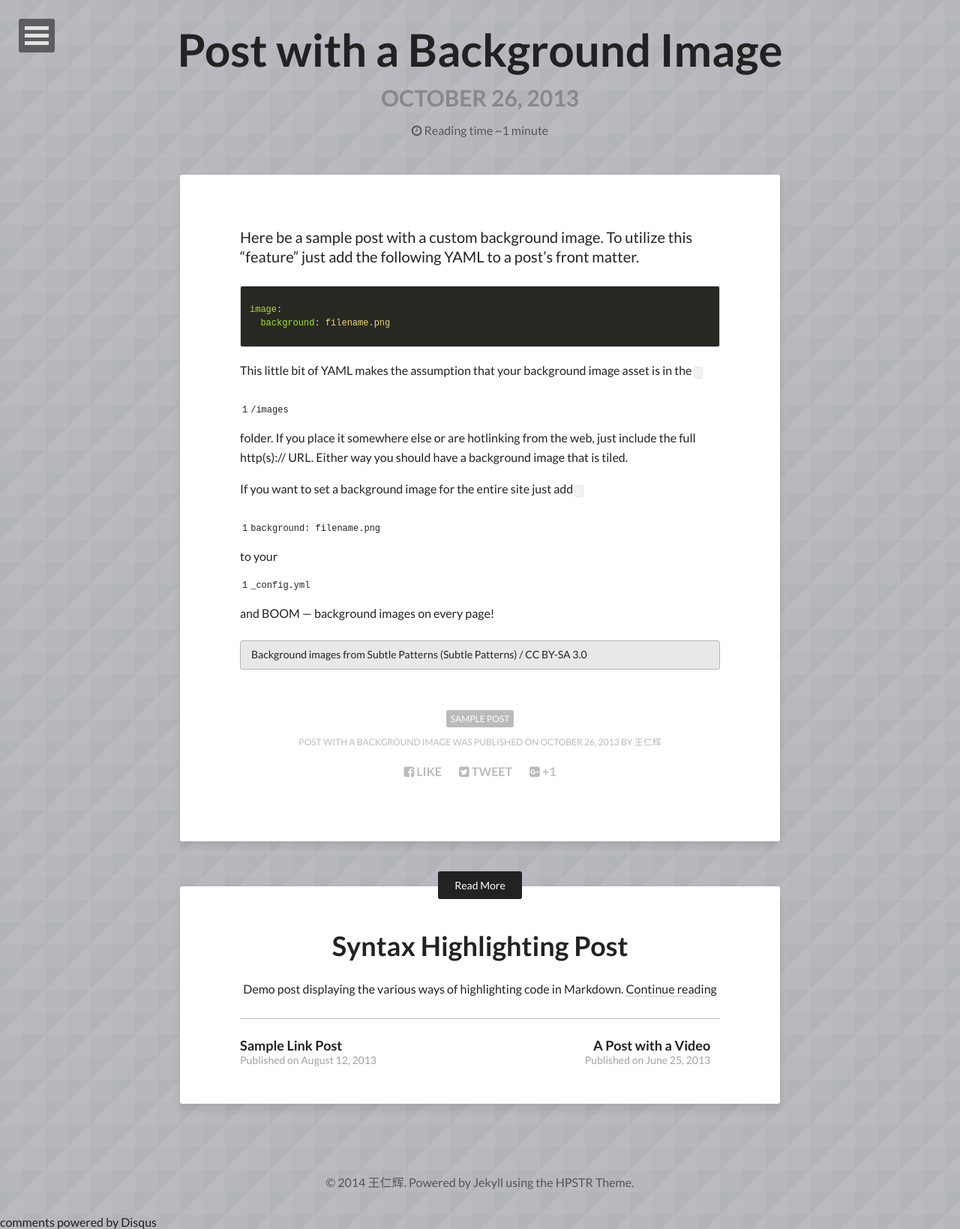
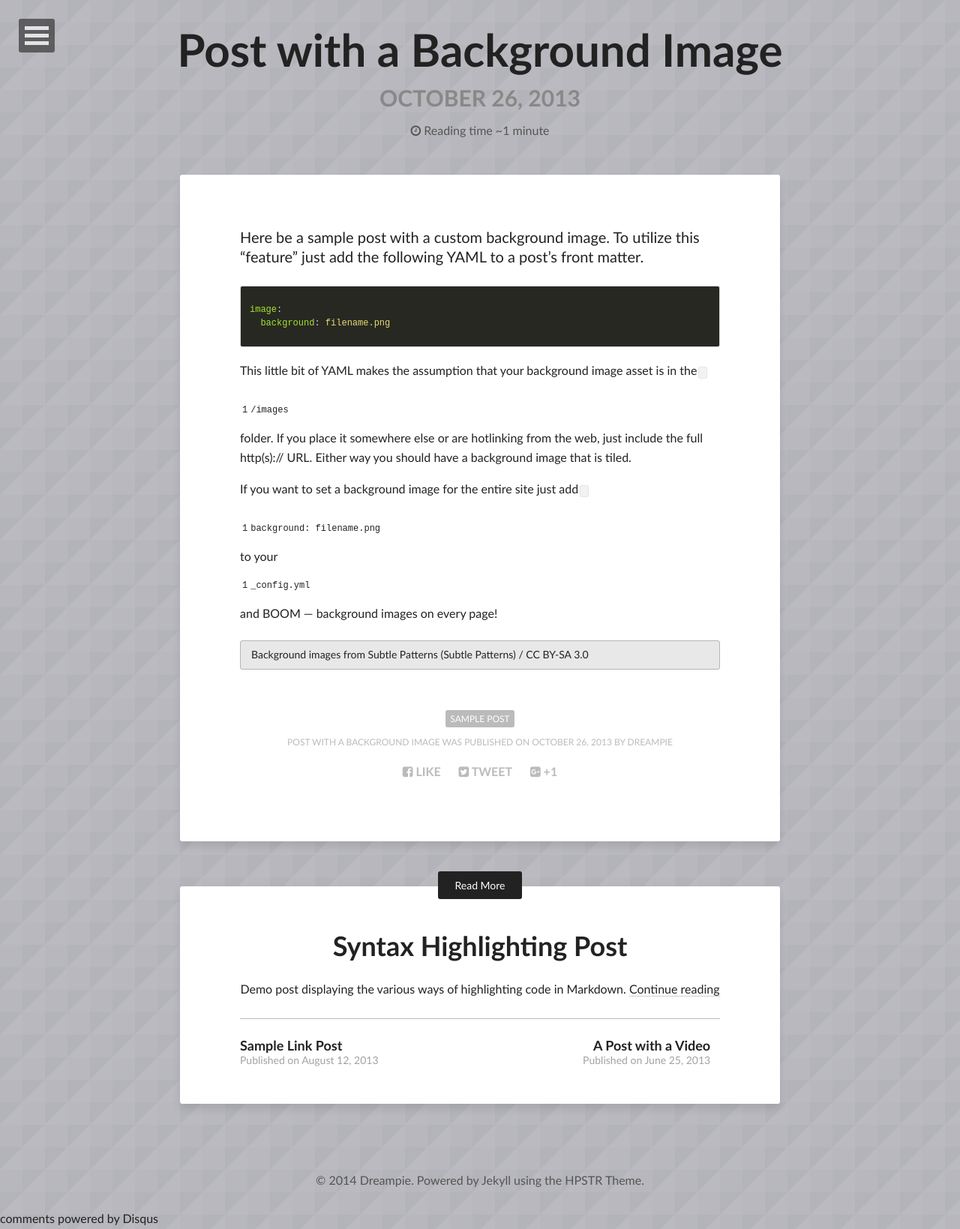
Before and after one commit to Dreampie/dreampie.github.io, a Jekyll site: the page built from _posts/2013-10-26-background-image.md, in a window 1280 px wide. Shown: the whole page at 75% size. Built offline with Jekyll 4.4.1, drawn with Linux system fonts in a browser that asks for light colours; nearby versions of some CDN libraries; comment, search, counter and statistics services are not loaded.

Commit message:
config  git

```diff
--- a/_config.yml
+++ b/_config.yml
@@ -1,21 +1,19 @@
-title:            Site Title
-description:      Describe your website here.
+title:            Dreampie
+description:      Dreampie Blog.
 disqus_shortname:
 reading_time:     true
 words_per_minute: 200
 #Your site's domain goes here. Leave localhost server or blank when working locally.
-#blog.dreampie.cn
-#http://localhost:4000
-url: http://dreampie.github.io/
+#http://localhost:4000,blog.dreampie.cn
+url:
 
 # Owner/author information
 owner:
-  name:           王仁辉
+  #Your Name
+  name:           Dreampie
   avatar:         avatar.jpg
-  #Your bio goes here. It shouldn't be super long but a good two sentences or two should suffice.
-  bio:            "从事互联网行业技术管理岗位."
-  #you@email.com
-  email:          wangrenhui1990@gmail.com
+  bio:            "Your bio goes here. It shouldn't be super long but a good two sentences or two should suffice."
+  email:          wangrenhui1990@gmail.com#you@email.com
   # Social networking links used in footer. Update and remove as you like.
   twitter:
   facebook:
--- a/_includes/head.html
+++ b/_includes/head.html
@@ -36,7 +36,8 @@
 <!-- For all browsers -->
 <link rel="stylesheet" href="{{ site.url }}/assets/css/main.min.css">
 <!-- Webfonts -->
-<link href="http://fonts.googleapis.com/css?family=Lato:300,400,700,300italic,400italic" rel="stylesheet" type="text/css">
+<!--<link href="http://fonts.googleapis.com/css?family=Lato:300,400,700,300italic,400italic" rel="stylesheet" type="text/css">-->
+<link href="{{ site.url }}/assets/css/fonts.css" rel="stylesheet">
 
 <meta http-equiv="cleartype" content="on">
 
--- a/_includes/scripts.html
+++ b/_includes/scripts.html
@@ -1,5 +1,6 @@
-<script src="//ajax.googleapis.com/ajax/libs/jquery/1.9.1/jquery.min.js"></script>
+<!--<script src="//ajax.googleapis.com/ajax/libs/jquery/1.9.1/jquery.min.js"></script>-->
 <script>window.jQuery || document.write('<script src="{{ site.url }}/assets/js/vendor/jquery-1.9.1.min.js"><\/script>')</script>
+<script src="{{ site.url }}/assets/js/vendor/jquery-1.9.1.min.js"></script>
 <script src="{{ site.url }}/assets/js/scripts.min.js"></script>
 {% if site.google_analytics %}
 <!-- Asynchronous Google Analytics snippet -->
--- a/_layouts/page.html
+++ b/_layouts/page.html
@@ -14,7 +14,7 @@
 
 {% if page.image.feature %}
 <div class="entry-header">
-  {% if page.image.credit %}<div class="image-credit">Image source: <a href="{{ page.image.creditlink }}">{{ page.image.credit }}</a></div><!-- /.image-credit -->{% endif %}
+  {% if page.image.credit %}<div class="image-credit"><!--Image source:-->Github: <a href="{{ site.owner.github }}">{{ site.owner.name }}</a><!--<a href="{{ page.image.creditlink }}">{{ page.image.credit }}</a>--></div><!-- /.image-credit -->{% endif %}
   <div class="entry-image">
     <img src="{{ site.url }}/images/{{ page.image.feature }}" alt="{{ page.title }}">
   </div><!-- /.entry-image -->
--- /dev/null
+++ b/assets/css/fonts.css
@@ -0,0 +1,80 @@
+/* latin-ext */
+@font-face {
+  font-family: 'Lato';
+  font-style: normal;
+  font-weight: 300;
+  src: local('Lato Light'), local('Lato-Light'), url(https://fonts.gstatic.com/s/lato/v11/dPJ5r9gl3kK6ijoeP1IRsvY6323mHUZFJMgTvxaG2iE.woff2) format('woff2');
+  unicode-range: U+0100-024F, U+1E00-1EFF, U+20A0-20AB, U+20AD-20CF, U+2C60-2C7F, U+A720-A7FF;
+}
+/* latin */
+@font-face {
+  font-family: 'Lato';
+  font-style: normal;
+  font-weight: 300;
+  src: local('Lato Light'), local('Lato-Light'), url(https://fonts.gstatic.com/s/lato/v11/fJ22-hkNvqdD_3TXCrYlmPY6323mHUZFJMgTvxaG2iE.woff2) format('woff2');
+  unicode-range: U+0000-00FF, U+0131, U+0152-0153, U+02C6, U+02DA, U+02DC, U+2000-206F, U+2074, U+20AC, U+2212, U+2215, U+E0FF, U+EFFD, U+F000;
+}
+/* latin-ext */
+@font-face {
+  font-family: 'Lato';
+  font-style: normal;
+  font-weight: 400;
+  src: local('Lato Regular'), local('Lato-Regular'), url(https://fonts.gstatic.com/s/lato/v11/UyBMtLsHKBKXelqf4x7VRQ.woff2) format('woff2');
+  unicode-range: U+0100-024F, U+1E00-1EFF, U+20A0-20AB, U+20AD-20CF, U+2C60-2C7F, U+A720-A7FF;
+}
+/* latin */
+@font-face {
+  font-family: 'Lato';
+  font-style: normal;
+  font-weight: 400;
+  src: local('Lato Regular'), local('Lato-Regular'), url(https://fonts.gstatic.com/s/lato/v11/7aC-Y4V2UPHQp-tqeekgkA.woff2) format('woff2');
+  unicode-range: U+0000-00FF, U+0131, U+0152-0153, U+02C6, U+02DA, U+02DC, U+2000-206F, U+2074, U+20AC, U+2212, U+2215, U+E0FF, U+EFFD, U+F000;
+}
+/* latin-ext */
+@font-face {
+  font-family: 'Lato';
+  font-style: normal;
+  font-weight: 700;
+  src: local('Lato Bold'), local('Lato-Bold'), url(https://fonts.gstatic.com/s/lato/v11/ObQr5XYcoH0WBoUxiaYK3_Y6323mHUZFJMgTvxaG2iE.woff2) format('woff2');
+  unicode-range: U+0100-024F, U+1E00-1EFF, U+20A0-20AB, U+20AD-20CF, U+2C60-2C7F, U+A720-A7FF;
+}
+/* latin */
+@font-face {
+  font-family: 'Lato';
+  font-style: normal;
+  font-weight: 700;
+  src: local('Lato Bold'), local('Lato-Bold'), url(https://fonts.gstatic.com/s/lato/v11/HdGTqbEHKKIUjL97iqGpTvY6323mHUZFJMgTvxaG2iE.woff2) format('woff2');
+  unicode-range: U+0000-00FF, U+0131, U+0152-0153, U+02C6, U+02DA, U+02DC, U+2000-206F, U+2074, U+20AC, U+2212, U+2215, U+E0FF, U+EFFD, U+F000;
+}
+/* latin-ext */
+@font-face {
+  font-family: 'Lato';
+  font-style: italic;
+  font-weight: 300;
+  src: local('Lato Light Italic'), local('Lato-LightItalic'), url(https://fonts.gstatic.com/s/lato/v11/XNVd6tsqi9wmKNvnh5HNEBJtnKITppOI_IvcXXDNrsc.woff2) format('woff2');
+  unicode-range: U+0100-024F, U+1E00-1EFF, U+20A0-20AB, U+20AD-20CF, U+2C60-2C7F, U+A720-A7FF;
+}
+/* latin */
+@font-face {
+  font-family: 'Lato';
+  font-style: italic;
+  font-weight: 300;
+  src: local('Lato Light Italic'), local('Lato-LightItalic'), url(https://fonts.gstatic.com/s/lato/v11/2HG_tEPiQ4Z6795cGfdivBJtnKITppOI_IvcXXDNrsc.woff2) format('woff2');
+  unicode-range: U+0000-00FF, U+0131, U+0152-0153, U+02C6, U+02DA, U+02DC, U+2000-206F, U+2074, U+20AC, U+2212, U+2215, U+E0FF, U+EFFD, U+F000;
+}
+/* latin-ext */
+@font-face {
+  font-family: 'Lato';
+  font-style: italic;
+  font-weight: 400;
+  src: local('Lato Italic'), local('Lato-Italic'), url(https://fonts.gstatic.com/s/lato/v11/YMOYVM-eg6Qs9YzV9OSqZfesZW2xOQ-xsNqO47m55DA.woff2) format('woff2');
+  unicode-range: U+0100-024F, U+1E00-1EFF, U+20A0-20AB, U+20AD-20CF, U+2C60-2C7F, U+A720-A7FF;
+}
+/* latin */
+@font-face {
+  font-family: 'Lato';
+  font-style: italic;
+  font-weight: 400;
+  src: local('Lato Italic'), local('Lato-Italic'), url(https://fonts.gstatic.com/s/lato/v11/0Bl1oqNTjMmBgjhjvqXaufesZW2xOQ-xsNqO47m55DA.woff2) format('woff2');
+  unicode-range: U+0000-00FF, U+0131, U+0152-0153, U+02C6, U+02DA, U+02DC, U+2000-206F, U+2074, U+20AC, U+2212, U+2215, U+E0FF, U+EFFD, U+F000;
+}
```
Also changed, not shown: package.json (+5 -5 lines).
